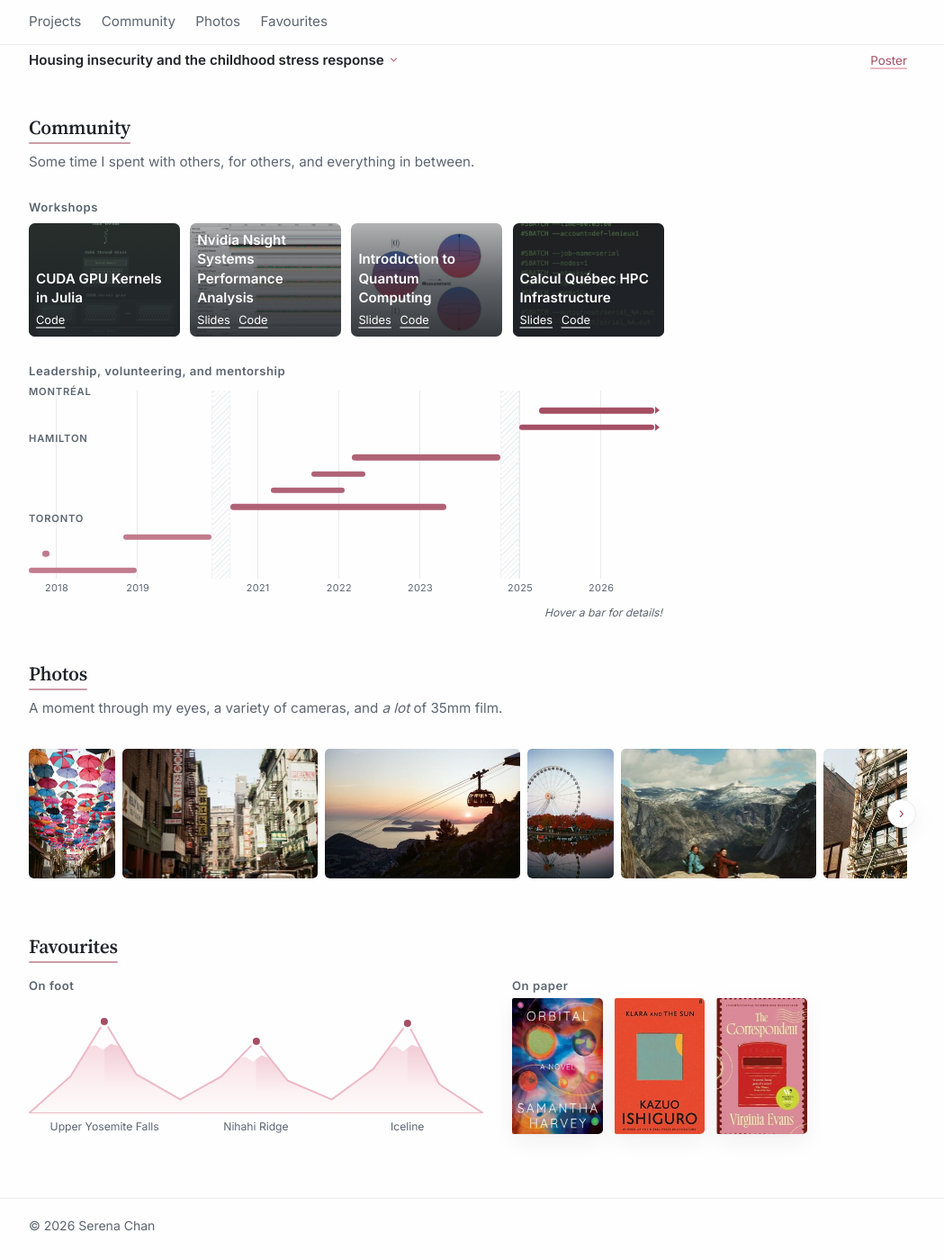
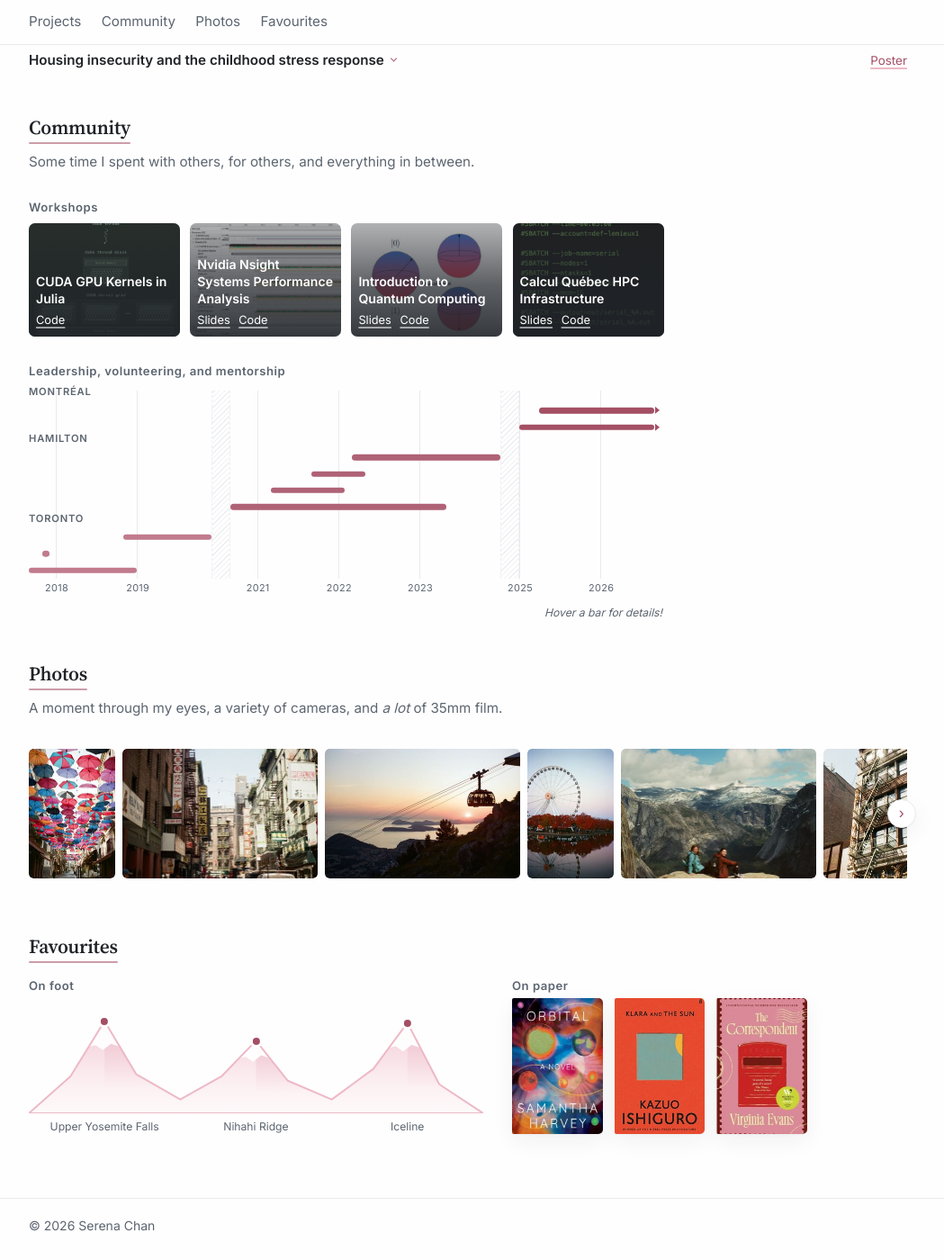
Before and after one commit to sktchan/sktchan.github.io, a Jekyll site: the page built from index.html, in a window 1280 px wide and 1400 px high, scrolled down 875 px. Shown: the whole window at 90% size, without its empty margins (120-1169 px from the left). Built offline with Jekyll 4.4.1, drawn with Linux system fonts in a browser that asks for light colours.

Commit message:
Ease the workshop names back down to .88rem
Level with the work rows was too big for the tiles: these sit over a photo in
a narrow column rather than on an open page, and the longest name ran to four
lines. A step under holds it to three. The face stays Inter.

Co-Authored-By: Claude Opus 5 <noreply@anthropic.com>

```diff
--- a/assets/css/main.scss
+++ b/assets/css/main.scss
@@ -907,14 +907,16 @@ html { scroll-behavior: smooth; }
   color: #fff;
 }
 
-/* Set to match .wk__title exactly — same family, size, weight and leading.
-   A workshop and a work row are the same kind of thing, named the same way,
-   and the serif at .74rem made these the smallest type on the page. */
+/* Inter, like .wk__title — a workshop and a work row are the same kind of
+   thing, named the same way, and the display serif set them apart for no
+   reason. Sized a step under the work rows rather than level with them: these
+   sit over a photo in a narrow tile, not on an open page, and the longest name
+   ran to four lines at .95rem. */
 .wtile__title {
   font-family: var(--sans);
   font-weight: 600;
-  font-size: .95rem;
-  line-height: 1.4;
+  font-size: .88rem;
+  line-height: 1.35;
 }
 
 .wtile__links {
```
